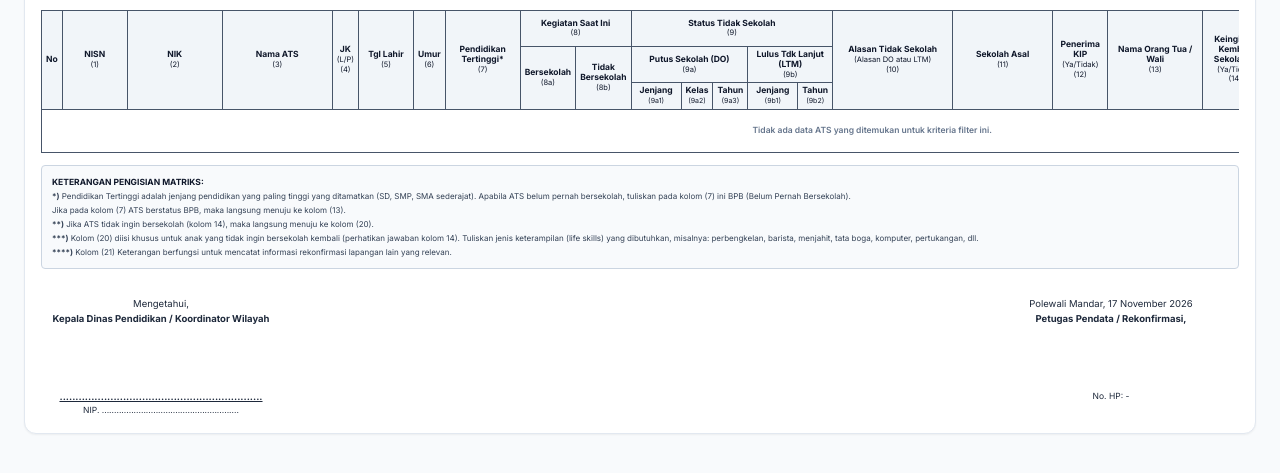
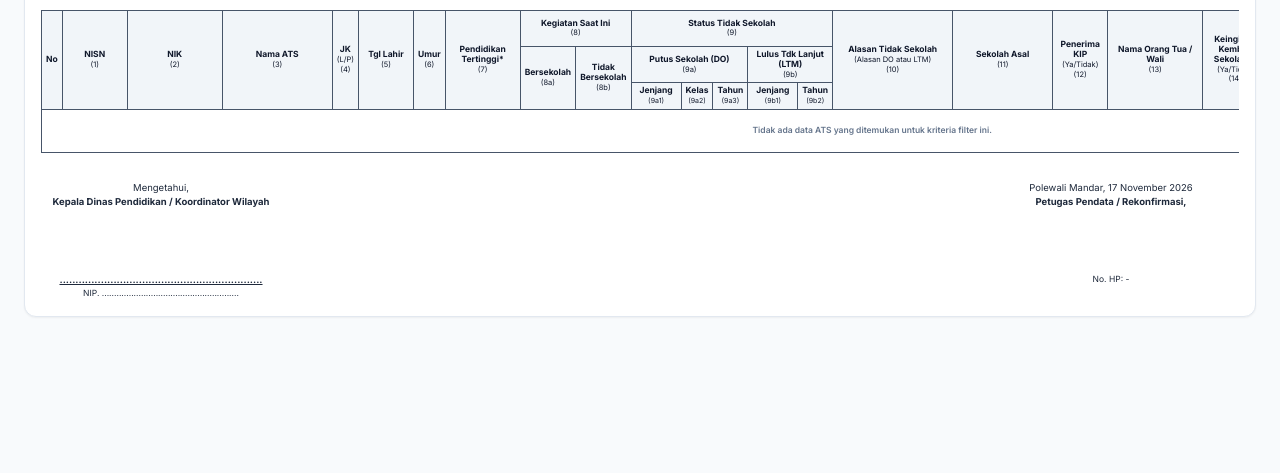
Before and after one commit to 90fathur/ats, a CodeIgniter 4 app: the page made by app/Views/ats/print_matriks.php in a window 1280 px wide. Shown: the part 189-662 px from the top of the page. Run offline with PHP 8.4 and a stand-in for CodeIgniter, Linux system fonts and the light colour scheme; the template is opened without the code that fills it, so the values that code supplies are empty; some libraries are stand-ins or nearby versions.

Commit message:
refactor: hapus keterangan pengisian matriks pada cetak PDF matriks rekonfirmasi

```diff
--- a/app/Views/ats/print_matriks.php
+++ b/app/Views/ats/print_matriks.php
@@ -149,16 +149,6 @@
             </table>
         </div>
 
-        <!-- Footnotes / Keterangan Resmi -->
-        <div class="mt-3 p-2.5 bg-slate-50 border border-slate-300 rounded text-[8px] text-slate-700 space-y-0.5">
-            <p class="font-bold text-[8.5px] text-slate-900 uppercase">KETERANGAN PENGISIAN MATRIKS:</p>
-            <p><strong>*)</strong> Pendidikan Tertinggi adalah jenjang pendidikan yang paling tinggi yang ditamatkan (SD, SMP, SMA sederajat). Apabila ATS belum pernah bersekolah, tuliskan pada kolom (7) ini BPB (Belum Pernah Bersekolah).</p>
-            <p>Jika pada kolom (7) ATS berstatus BPB, maka langsung menuju ke kolom (13).</p>
-            <p><strong>**)</strong> Jika ATS tidak ingin bersekolah (kolom 14), maka langsung menuju ke kolom (20).</p>
-            <p><strong>***)</strong> Kolom (20) diisi khusus untuk anak yang tidak ingin bersekolah kembali (perhatikan jawaban kolom 14). Tuliskan jenis keterampilan (life skills) yang dibutuhkan, misalnya: perbengkelan, barista, menjahit, tata boga, komputer, pertukangan, dll.</p>
-            <p><strong>****)</strong> Kolom (21) Keterangan berfungsi untuk mencatat informasi rekonfirmasi lapangan lain yang relevan.</p>
-        </div>
-
         <!-- Titimangsa & Tanda Tangan -->
         <div class="mt-4 pt-3 flex justify-between items-start text-[9.5px] text-slate-800" style="page-break-inside: avoid;">
             <div class="text-center w-60">
```
